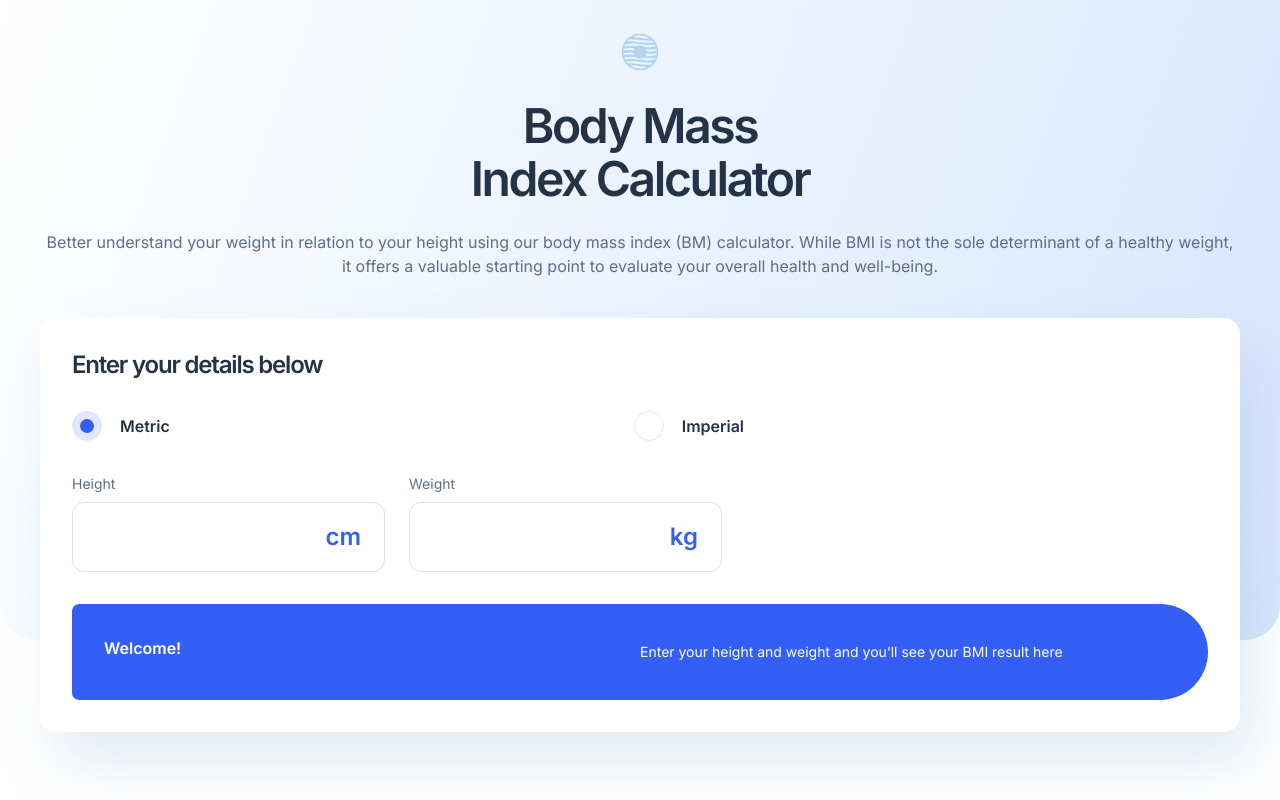
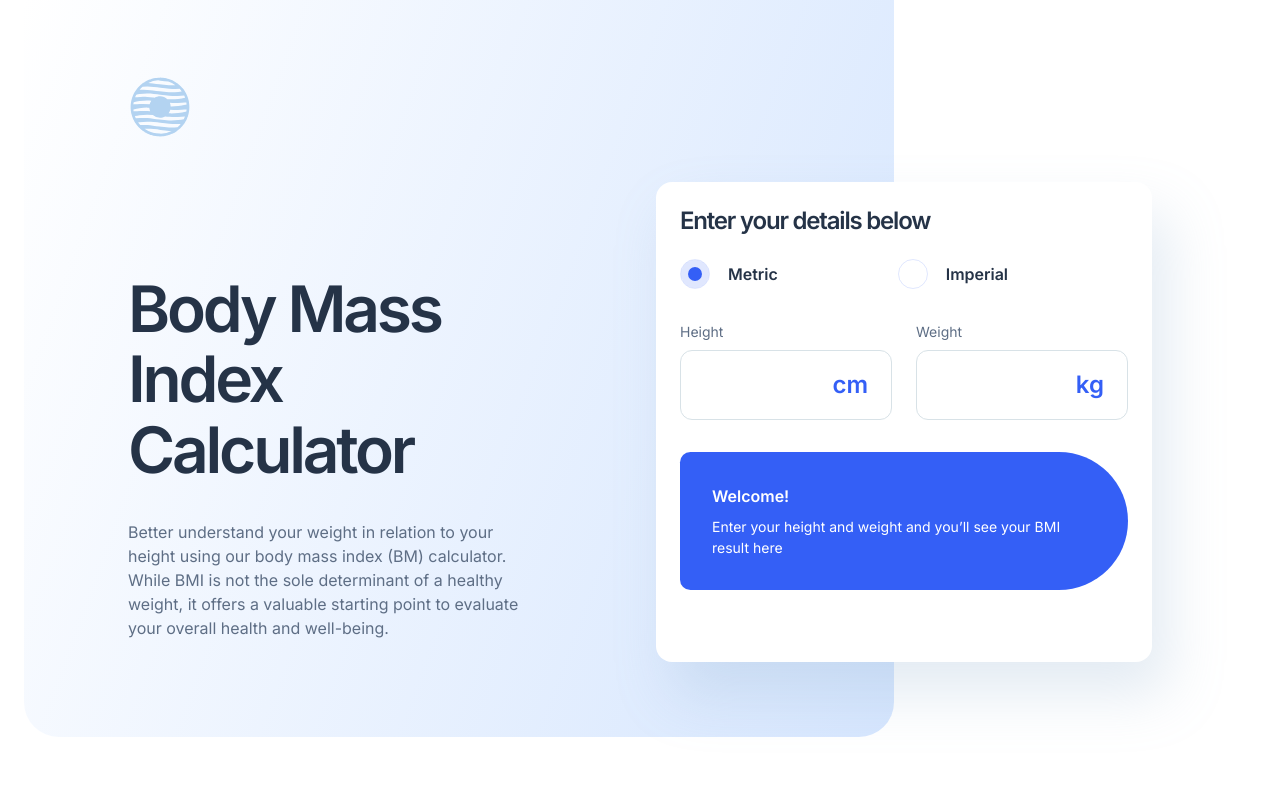
Before and after one commit to K3nK0/body-mass-index-calculator, a plain HTML site: page index.html in a window 1280 px wide. Shown: the top 800 px of the page. Drawn offline with Linux system fonts and the light colour scheme.

Commit message:
hero responsive desktop

```diff
--- a/index.html
+++ b/index.html
@@ -16,6 +16,9 @@
 
   <section class="hero">
 
+    <div class="background-hero"></div>
+
+    <div class="container-hero">
       <div class="description">
 
         <img src="assets/images/logo.svg" alt="logo">
@@ -24,6 +27,7 @@
           body mass index (BM) calculator. While BMI is not the sole determinant
           of a healthy weight, it offers a valuable starting point to evaluate
           your overall health and well-being.</p>
+      </div>
 
         <form class="calculate">
 
@@ -103,7 +107,6 @@
           </div>
 
         </form>
-
     </div>
 
   </section>
--- a/scss/_hero.scss
+++ b/scss/_hero.scss
@@ -9,17 +9,36 @@ html {
     font-size: 16px;
 }
 
+input {
+    cursor: pointer;
+}
+
 
 // ------------- SECTION HERO --------------
 
+.hero {
+    position: relative;
+    margin-bottom: 72px;
+}
+
+.background-hero {
+    background-image: linear-gradient(290.1deg, #D6E6FE 0%, rgba(214, 252, 254, 0) 100%);
+    width: 100vw;
+    height: 640px;
+    border-radius: $bottomBorder;
+    position: absolute;
+}
+
+.container-hero {
+    position: relative;
+    display: flex;
+    flex-direction: column;
+}
+
 .description {
-    background-image: linear-gradient(290.1deg, #D6E6FE 0%, rgba(214, 252, 254, 0) 100%);
-    border-radius: $bottomBorder;
     text-align: center;
     padding: 32px 24px;
     position: relative;
-    height: 640px;
-    margin-bottom: 552px;
 
     img {
         height: 40px;
@@ -39,13 +58,14 @@ html {
         line-height: 150%;
         color: $darkElectric;
     }
+}
 
 .calculate {
     background-color: $white;
     border-radius: $fullBorder;
     padding: 24px;
     position: relative;
-        margin-top: 48px;
+    margin: 0 24px;
     box-shadow: 16px 32px 56px 0 #8FAECF40;
 
     h2 {
@@ -58,7 +78,7 @@ html {
         margin-bottom: 24px;
     }
 }
-}
+
 
 .choice-units {
     display: flex;
@@ -198,6 +218,10 @@ html {
         letter-spacing: -0.05em;
         color: $gunMetal;
 
+        &:hover {
+            border: 1px solid rgba(52,95,246,1);
+        }
+
         &:focus {
             // outline: 1px solid $blue;
             outline: none;
@@ -251,7 +275,7 @@ html {
 
 // ------ TABLET --------
 
-@media (min-width: 768px){
+@media (min-width: 768px) {
 
     .description {
         padding: 32px 40px;
@@ -299,3 +323,51 @@ html {
         }
     }
 }
+
+// --------- DESKTOP -------------
+
+@media (min-width: 1024px) {
+
+    .background-hero {
+        width: 68vw;
+        height: 737px;
+        left: 24px;
+    }
+
+    .container-hero {
+        // flex-direction: row;
+        display: grid;
+        grid-template-columns: 1fr 1fr;
+        gap: 32px;
+        padding: 75px 10vw;
+        height: 737px;
+    }
+
+    .description {
+        flex-grow: 1;
+        text-align: left;
+        padding: 0;
+        padding-right: 6.9vw;
+
+        img {
+            height: 64px;
+            margin-bottom: 131px;
+        }
+
+        h1 {
+            font-size: 64px;
+            margin-bottom: 35px;
+        }
+    }
+
+    .calculate {
+        flex-grow: 1;
+        margin: 0;
+        margin-top: 107px;
+    }
+
+    .bmi-result {
+        grid-template-columns: 1fr;
+    }
+
+}
```
Also changed, not shown: style/style.css, 1 other file. Lines whose indentation alone changed are shown as unchanged.
